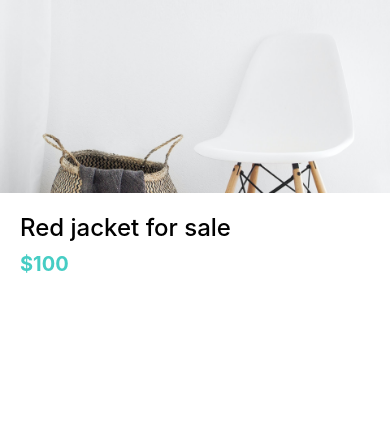
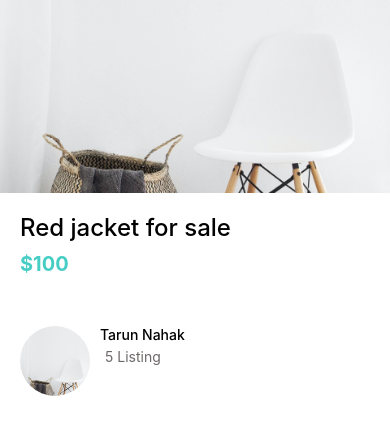
Before and after one commit to nahaktarun/DoneWithIt, a React Native app: screen / in a window 390 px wide. Shown: the part 107-542 px from the top of the page. Built offline with nearby package versions, Linux system fonts and the light colour scheme.

Commit message:
added the ListItem component

```diff
--- /dev/null
+++ b/app/components/ListItem.js
@@ -0,0 +1,37 @@
+import { Image, StyleSheet, Text, View } from "react-native";
+import React from "react";
+import colors from "../config/colors";
+
+const ListItem = ({ title, subTitle, image }) => {
+  return (
+    <View style={styles.container}>
+      <Image style={styles.image} source={image} />
+
+      <View>
+        <Text style={styles.title}>{title}</Text>
+        <Text style={styles.subtitle}>{subTitle}</Text>
+      </View>
+    </View>
+  );
+};
+
+export default ListItem;
+
+const styles = StyleSheet.create({
+  container: {
+    flexDirection: "row",
+  },
+  image: {
+    width: 70,
+    height: 70,
+    borderRadius: 35,
+    marginRight: 10,
+  },
+  title: {
+    fontWeight: "500",
+  },
+  subtitle: {
+    color: colors.medium,
+    margin: 5,
+  },
+});
--- a/app/config/colors.js
+++ b/app/config/colors.js
@@ -1,4 +1,7 @@
 export default {
   primary: "#fc5c65",
   secondary: "#46cdc4",
+  black: "#000",
+  white: "#fff",
+  medium: "#6e6969",
 };
--- a/app/screens/ListingDetailsScreen.js
+++ b/app/screens/ListingDetailsScreen.js
@@ -1,6 +1,7 @@
 import { View, Text, Image, StyleSheet } from "react-native";
 import React from "react";
 import colors from "../config/colors";
+import ListItem from "../components/ListItem";
 
 const ListingDetailsScreen = () => {
   return (
@@ -9,6 +10,13 @@
       <View style={styles.detailsContainer}>
         <Text style={styles.title}>Red jacket for sale</Text>
         <Text style={styles.price}>$100</Text>
+        <View style={styles.userContainer}>
+          <ListItem
+            image={require("../assets/chair.jpg")}
+            title="Tarun Nahak"
+            subTitle="5 Listing"
+          />
+        </View>
       </View>
     </View>
   );
@@ -32,6 +40,9 @@
     fontSize: 20,
     marginVertical: 10,
   },
+  userContainer: {
+    marginVertical: 40,
+  },
 });
 
 export default ListingDetailsScreen;
```
